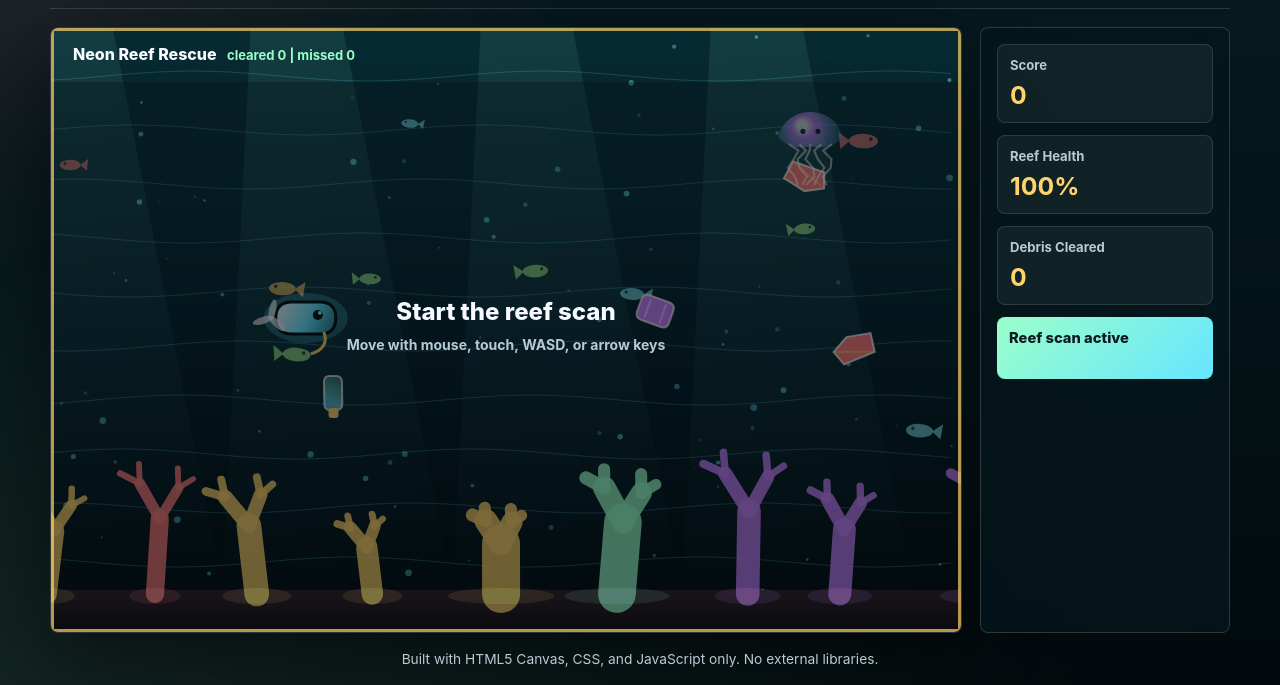
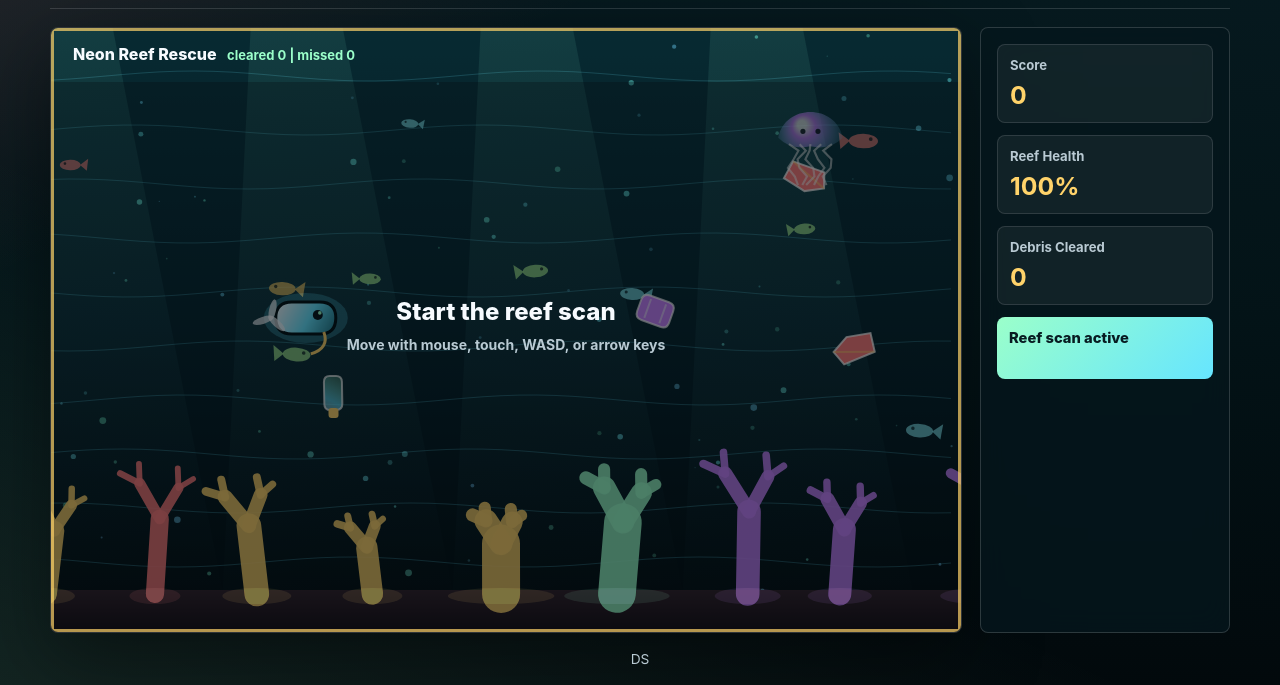
Before and after one commit to derrickkimutai1/MINI-GAME, a plain HTML site: page index.html in a window 1280 px wide. Shown: the part 115-800 px from the top of the page. Drawn offline with Linux system fonts and the light colour scheme.

Commit message:
Update footer

```diff
--- a/index.html
+++ b/index.html
@@ -49,7 +49,7 @@
       </section>
 
       <footer>
-        Built with HTML5 Canvas, CSS, and JavaScript only. No external libraries.
+    DS
       </footer>
     </main>
 
```
